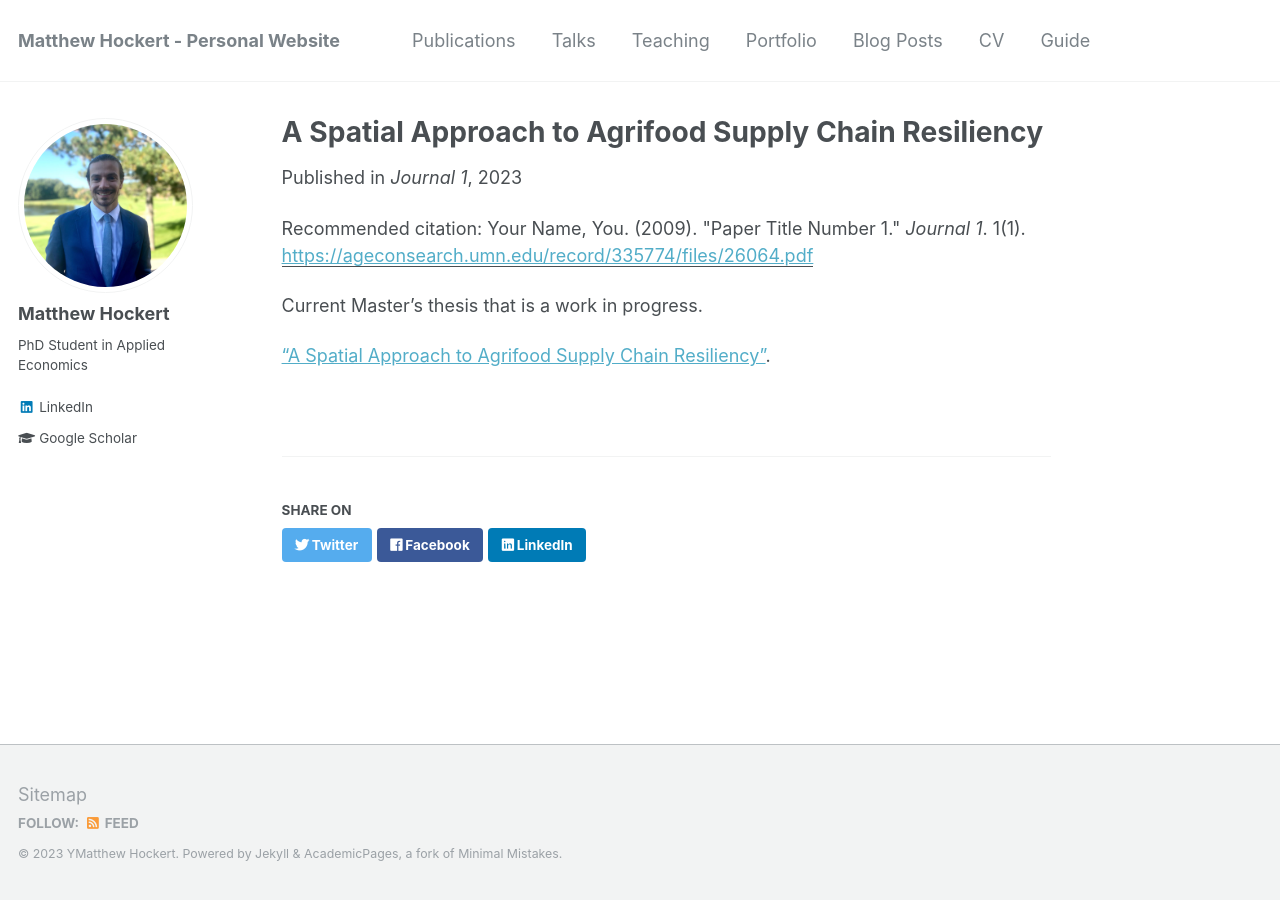
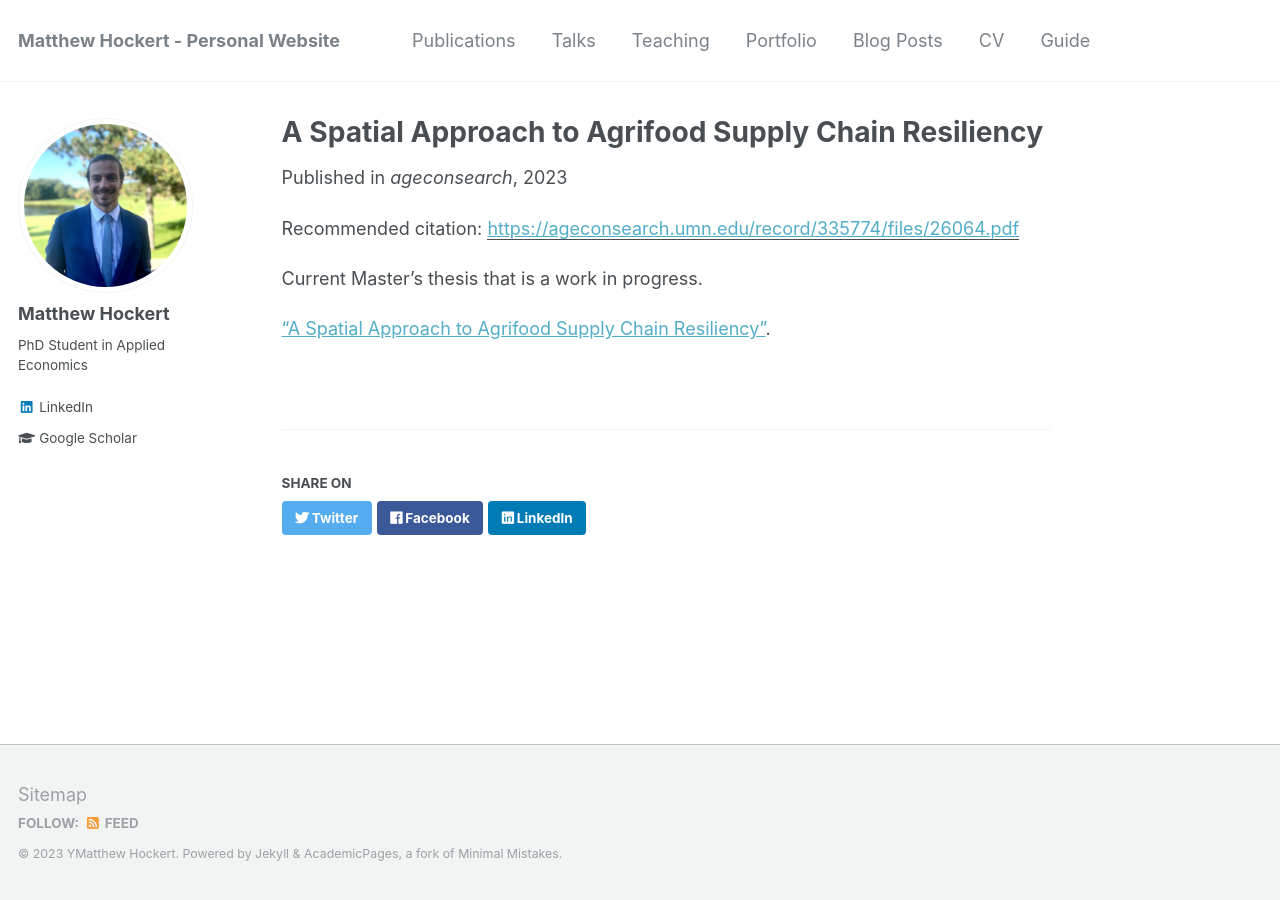
Before and after one commit to MatthewHockert/MatthewHockert.github.io, a Jekyll site: the page built from _publications/2009-10-01-paper-title-number-1.md, in a window 1280 px wide. Built offline with Jekyll 4.4.1, drawn with Linux system fonts in a browser that asks for light colours.

Commit message:
Update 2009-10-01-paper-title-number-1.md

```diff
--- a/_publications/2009-10-01-paper-title-number-1.md
+++ b/_publications/2009-10-01-paper-title-number-1.md
@@ -2,11 +2,11 @@
 title: "A Spatial Approach to Agrifood Supply Chain Resiliency"
 collection: publications
 permalink: /publication/2023-01-01-paper-title-number-1
-excerpt: 'This paper is about the number 1. The number 2 is left for future work.'
+excerpt: "Not published."
 date: 2023-01-01
-venue: 'Journal 1'
+venue: 'ageconsearch'
 paperurl: 'https://ageconsearch.umn.edu/record/335774/files/26064.pdf'
-citation: 'Your Name, You. (2009). &quot;Paper Title Number 1.&quot; <i>Journal 1</i>. 1(1).'
+citation: ''
 ---
 Current Master's thesis that is a work in progress.
 
```
